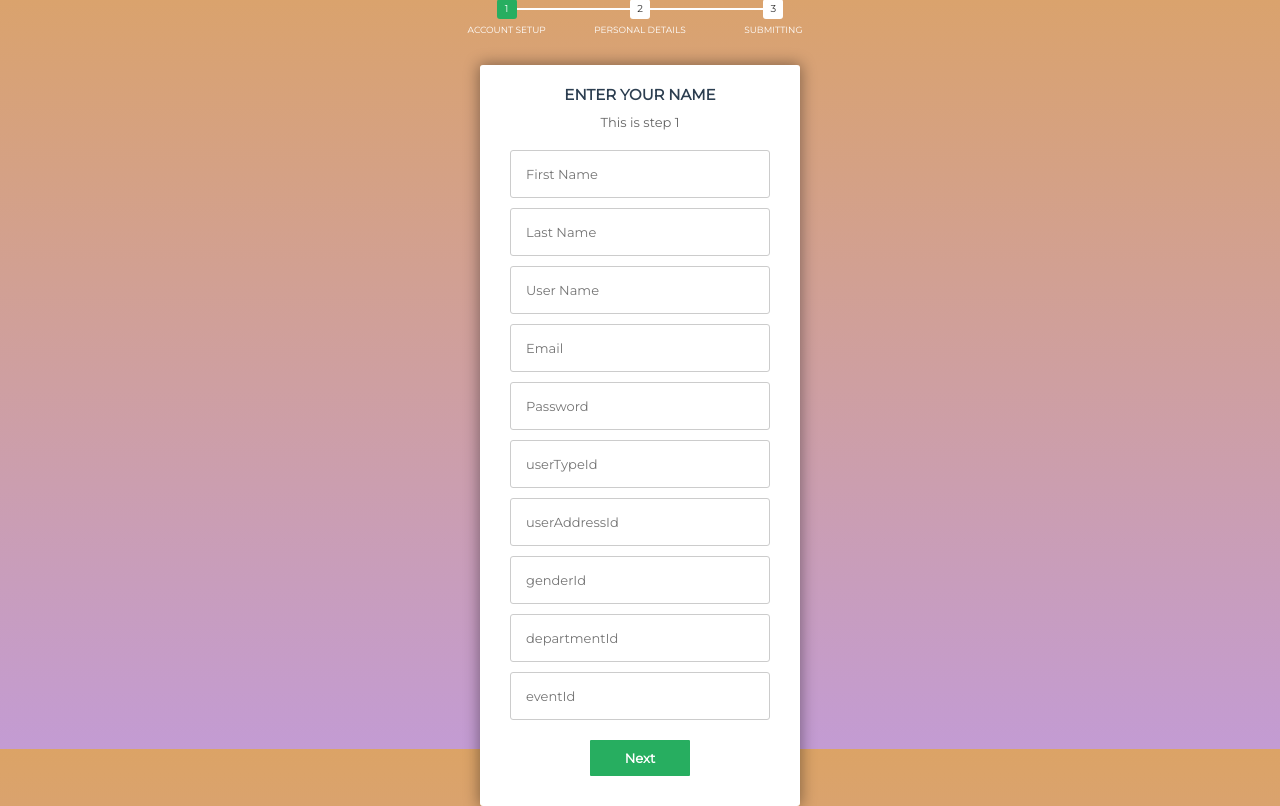
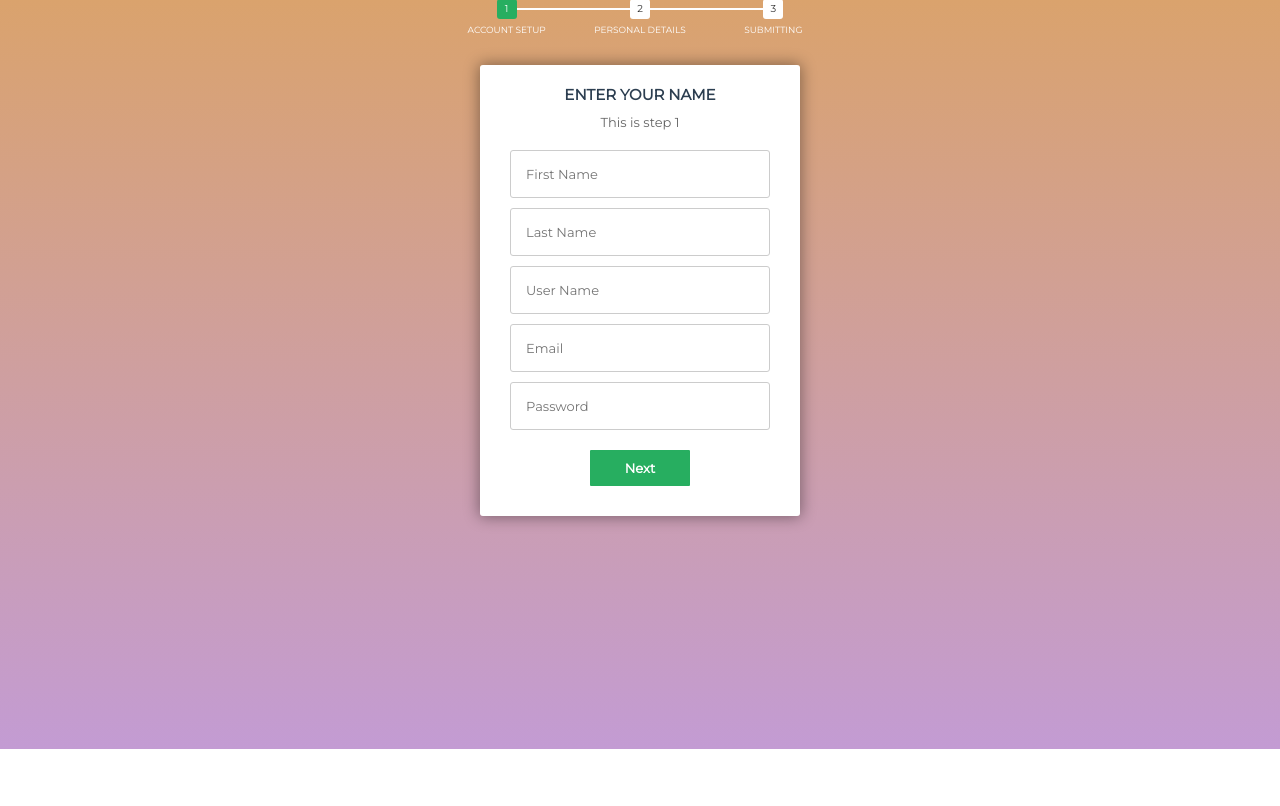
Before and after one commit to moatazsamir1997/tedx, a PHP site: page /MIU_Web_Project/views/signUp.php in a window 1280 px wide. Shown: the part 51-857 px from the top of the page. After the commit the page ends 800 px from the top, so only its background shows below. Run offline with PHP 8.4, Linux system fonts and the light colour scheme; data that the repository does not hold is empty; some libraries are stand-ins or nearby versions.

Commit message:
Update signUp.php

```diff
--- a/views/signUp.php
+++ b/views/signUp.php
@@ -41,11 +41,7 @@
       <input type="text" name="email" placeholder="Email" />
       <input type="password" name="pwd" placeholder="Password" />
       <!-- <input type="password" name="cpwd" placeholder="Confirm Password" /> -->
-      <input type="text" name="userTypeId" placeholder="userTypeId" />
-      <input type="text" name="userAddressId" placeholder="userAddressId" />
-      <input type="text" name="genderId" placeholder="genderId" />
-      <input type="text" name="departmentId" placeholder="departmentId" />
-      <input type="text" name="eventId" placeholder="eventId" />
+
       <input type="button" name="next" class="next action-button" value="Next" />
     </fieldset>
     <fieldset>
```
